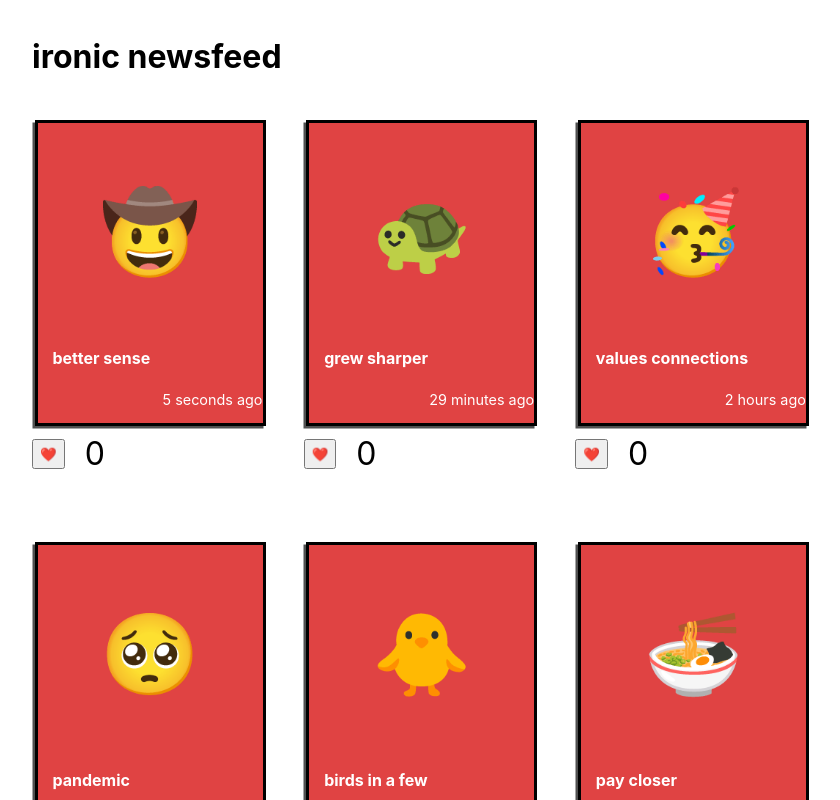
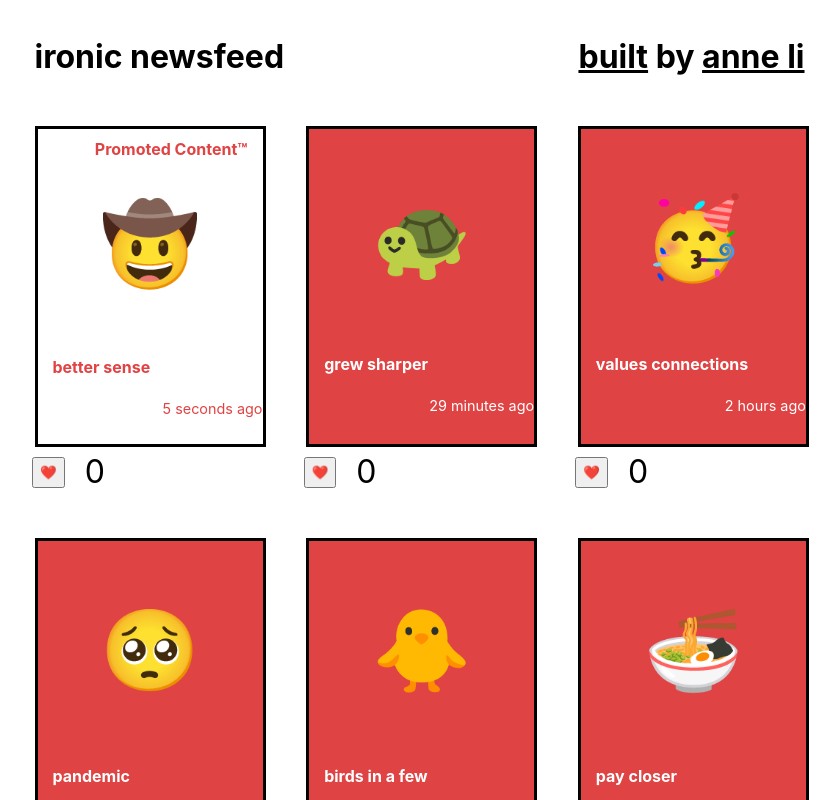
Before and after one commit to amphinomid/ironic-newsfeed, a React (Create React App) app: page / in a window 1280 px wide. Shown: the top 800 px of the page, without its empty margins (223-1063 px from the left). Built offline with nearby package versions, Linux system fonts and the light colour scheme.

Commit message:
ads 🤑

```diff
--- a/src/App.js
+++ b/src/App.js
@@ -30,7 +30,7 @@ class App extends React.Component {
           <SocialMediaCard key={this.state.SocialMediaCards.length + 2} />
         ])
       });
-    }, 1000);
+    }, 1500);
   };
 
   render() {
--- a/src/components/card.css
+++ b/src/components/card.css
@@ -1,15 +1,31 @@
 #red-card {
-    height: 315;
+    height: 315px;
     width: 225px;
     background-color: #E04343;
     border-style: solid;
     border-color: #000000;
-    box-shadow: -2.5px 2.5px #505050;
-    margin: 22.5px 2.5px 22.5px 2.5px;
+    /* box-shadow: -2.5px 2.5px #505050; */
+    margin: 12.5px 2.5px 0 2.5px;
 }
 
 #red-card:hover {
     transform: translate(2.5px, -2.5px);
-    box-shadow: -5px 5px #505050;
+    /* box-shadow: -5px 5px #505050; */
     cursor: pointer;
 }
+
+#white-card {
+    height: 315px;
+    width: 225px;
+    background-color: #FFFFFF;
+    border-style: solid;
+    border-color: #000000;
+    /* box-shadow: -2.5px 2.5px #505050; */
+    margin: 12.5px 2.5px 0 2.5px;
+}
+
+#white-card:hover {
+    transform: translate(2.5px, -2.5px);
+    /* box-shadow: -5px 5px #505050; */
+    cursor: pointer;
+}
--- a/src/components/layout.js
+++ b/src/components/layout.js
@@ -5,14 +5,23 @@ const Layout = (props) => {
   return (
     <div className={layoutStyles.container}>
       <div className={layoutStyles.content}>
-        <header>
-          <h1 style={{ paddingLeft: `2.5px` }}>ironic newsfeed</h1>
+        <header style={{ paddingLeft: `2.5px`, display: `flex`, flexDirection: `row` }}>
+          <h1 style={{ marginBottom: `37.5px`, paddingLeft: `2.5px` }}>ironic newsfeed</h1>
+          <h1 style={{ marginBottom: `37.5px`, paddingLeft: `2.5px`, flexGrow: `1`, textAlign: `right` }}>
+            <a href="https://github.com/fibanneacci/ironic-newsfeed" target="_blank" rel="noreferrer">
+              built
+            </a>{` `}
+            by{` `}
+            <a href="https://anli.io" target="_blank" rel="noreferrer">
+              anne li
+            </a>
+          </h1>
         </header>
         {props.children}
       </div>
       <footer>
-        <p style={{ fontSize: `0.75rem` }}>
-          <b>Built by Anne Li, © 2020</b>
+        <p style={{ fontSize: `1rem`, textAlign: `center` }}>
+          <b>i unironically hope you're having a good day 🥺</b>
         </p>
       </footer>
     </div>
--- a/src/components/layout.module.scss
+++ b/src/components/layout.module.scss
@@ -10,3 +10,11 @@
 .content {
     flex-grow: 1;
 }
+
+a {
+    color: #000000;
+}
+
+a:hover {
+    color: #E04343;
+}
--- a/src/components/social-media-card.js
+++ b/src/components/social-media-card.js
@@ -53,10 +53,10 @@ var now = false
 function generateTime() {
     if (!now) {
         now = true
-        return(<TimeAgo date={time} />)
+        return (<TimeAgo date={time} />)
     } else {
         time -= Math.floor(Math.random() * 5000000)
-        return(<TimeAgo date={time} />)
+        return (<TimeAgo date={time} />)
     }
 }
 
@@ -72,11 +72,46 @@ class SocialMediaCard extends React.Component {
     }
 
     render() {
+        let ad = Math.floor(Math.random() * 5)
+        if (ad == 0) {
+            return (
+                <Col>
+                    <div id="white-card">
+                        <p style={{ color: `#FFFFFF`, fontSize: `1rem`, margin: `10px 15px 0 15px`, overflow: `hidden`, color: `#E04343`, textAlign: `right` }}>
+                                <b>Promoted Content&trade;</b>
+                        </p>
+                        <div style={{ height: `187.5px`, display: `flex`, flexDirection: `column` }}>
+                            <p style={{ width: `225px`, fontSize: `5rem`, marginTop: `35px`, marginBottom: `auto`, textAlign: `center`, color: `#E04343` }}>
+                                {generateEmoji()}
+                            </p>
+                        </div>
+                        <div style={{ height: `85px`, display: `flex`, flexDirection: `column` }}>
+                            <p style={{ color: `#FFFFFF`, fontSize: `1rem`, margin: `10px 15px 0 15px`, overflow: `hidden`, color: `#E04343` }}>
+                                <b>{generatePhrase()}</b>
+                            </p>
+                            <p style={{ color: `#FFFFFF`, fontSize: `0.9rem`, alignSelf: `end`, marginLeft: `15px`, marginTop: `auto`, marginBottom: `15px`, overflow: `hidden`, color: `#E04343` }}>
+                                {generateTime()}
+                            </p>
+                        </div>
+                    </div>
+                    <div style={{ margin: `10px 0 0 0`, display: `flex`, flexDirection: `row` }}>
+                        <button onClick={() => this.updateLike(this)} style={{ height: `1.9rem`, cursor: `pointer` }}>
+                            ❤️
+                        </button>
+                        <p className='likes-label' style={{ fontSize: `2rem`, padding: `2.5px 0 2.5px 20px`, marginTop: `-7.5px` }}>
+                            0
+                        </p>
+                    </div>
+                </Col>
+            );
+        } else {
             return (
                 <Col>
                     <div id="red-card">
                         <div style={{ height: `215px`, display: `flex`, flexDirection: `column` }}>
-                        <p style={{ width: `225px`, fontSize: `5rem`, marginTop: `auto`, marginBottom: `auto`, textAlign: `center` }}>{generateEmoji()}</p>
+                            <p style={{ width: `225px`, fontSize: `5rem`, marginTop: `auto`, marginBottom: `auto`, textAlign: `center` }}>
+                                {generateEmoji()}
+                            </p>
                         </div>
                         <div style={{ height: `85px`, display: `flex`, flexDirection: `column` }}>
                             <p style={{ color: `#FFFFFF`, fontSize: `1rem`, margin: `10px 15px 0 15px`, overflow: `hidden` }}>
@@ -87,7 +122,7 @@ class SocialMediaCard extends React.Component {
                             </p>
                         </div>
                     </div>
-                <div style={{ margin: `-10px 0 12.5px 0`, display: `flex`, flexDirection: `row` }}>
+                    <div style={{ margin: `10px 0 0 0`, display: `flex`, flexDirection: `row` }}>
                         <button onClick={() => this.updateLike(this)} style={{ height: `1.9rem`, cursor: `pointer` }}>
                             ❤️
                         </button>
@@ -99,5 +134,6 @@ class SocialMediaCard extends React.Component {
             );
         }
     }
+}
 
 export default SocialMediaCard
```
Also changed, not shown: 1 other file (tests, documents, lock files or other folders). Lines whose indentation alone changed are shown as unchanged.
